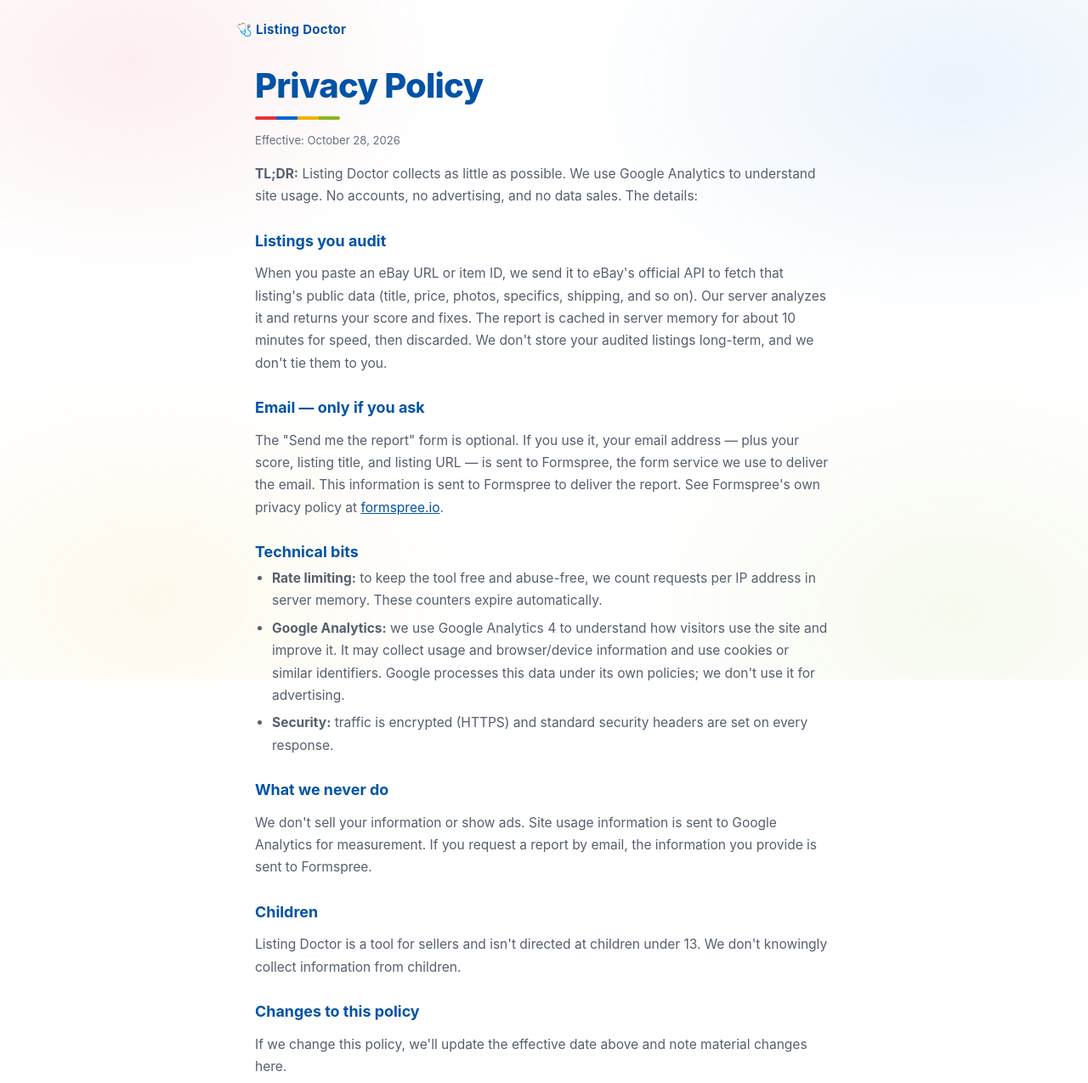
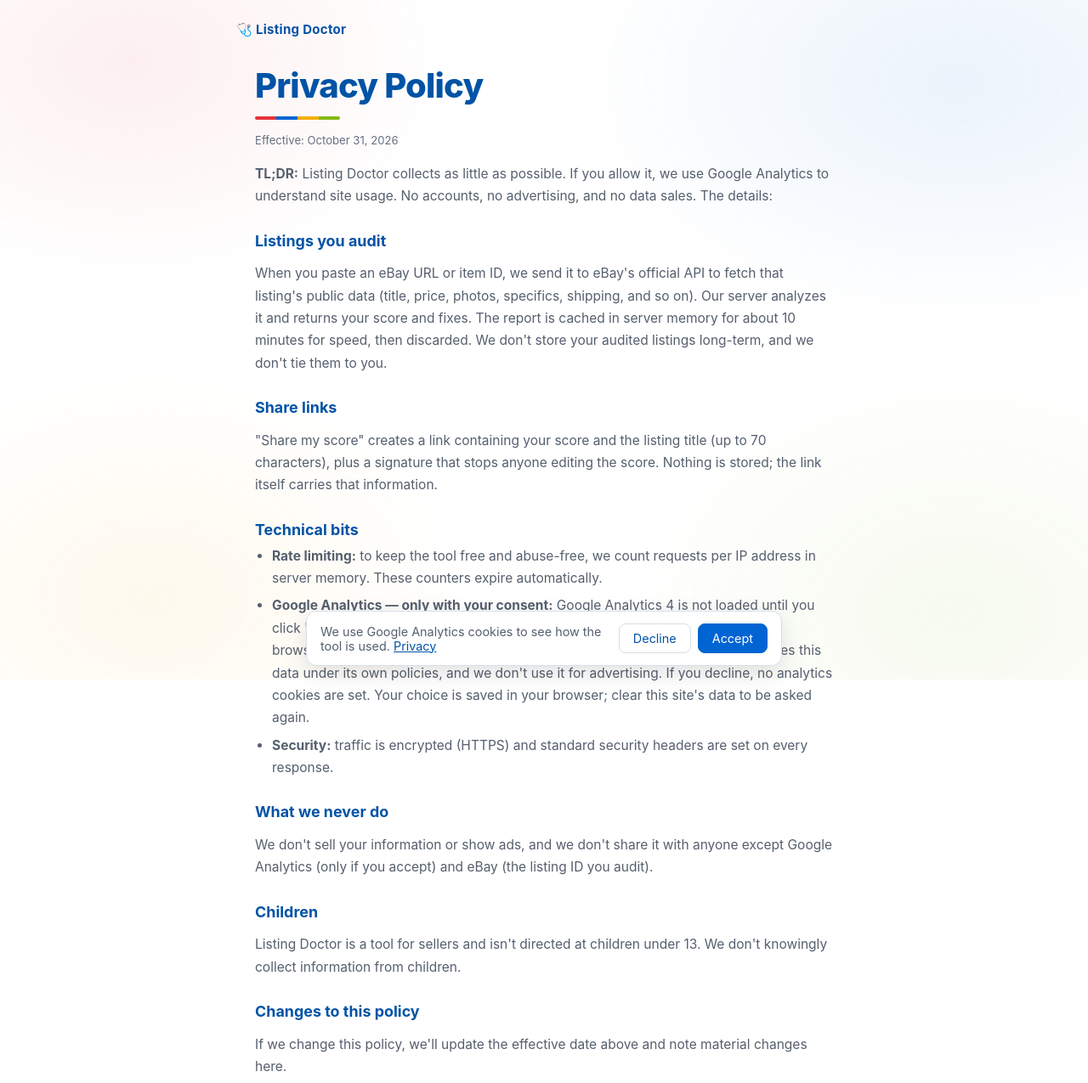
Before and after one commit to themahboob-jpg/listing-doctor, a Flask app: page /privacy in a window 1280 px wide. Shown: the top 1275 px of the page at 85% size. Run offline with Flask 3, Linux system fonts and the light colour scheme.

Commit message:
Fix audit false positives, real listing drafts, consent and share signing
Audit:
- Check item specifics against the listing's own marketplace category tree
  and treat Colour/Farbe/Marke/Modell etc. as their English equivalents
- Stop flagging specs like 128GB, 5G, BH86% as ALL-CAPS; ignore separators
  when counting repeated words
- Compare price + shipping against comparable item + shipping totals
- Only call a seller "established" with 100+ ratings

Fix My Listing:
- Strip emoji and separators from titles; no conflicting condition phrase
- Keep plain "Used" instead of upgrading it to "Used - Good"
- Draft description from the listing's specifics with fill-in prompts
- Reject non-positive prices, surface missing required specifics,
  drop false "trimmed" tip and the tip about the removed form

Site:
- Load Google Analytics only after consent; update privacy policy
  (remove Formspree, describe consent and share links)
- Sign share links so scores can't be forged
- Add HSTS and CSP, robots.txt, small favicon, versioned static caching
- Rate-limit per visitor via CF-Connecting-IP instead of Cloudflare edge IP

Co-Authored-By: Claude Opus 5.5 <noreply@anthropic.com>

```diff
--- a/app.py
+++ b/app.py
@@ -3,6 +3,8 @@
 Run:  python3 app.py   ->  http://localhost:5000
 Env:  EBAY_CLIENT_ID / EBAY_CLIENT_SECRET  (without them the app runs in mock/demo mode)
 """
+import hashlib
+import hmac
 import os
 import time
 
@@ -21,8 +23,17 @@ from share_card import make_score_card
 
 app = Flask(__name__)
 app.config["MAX_CONTENT_LENGTH"] = 32 * 1024
+app.config["SEND_FILE_MAX_AGE_DEFAULT"] = 7 * 24 * 3600  # static URLs carry ?v=
 app.wsgi_app = ProxyFix(app.wsgi_app, x_for=1)
-limiter = Limiter(get_remote_address, app=app,
+
+
+def _client_ip():
+    """Visitor IP behind Cloudflare -> Render. The rightmost X-Forwarded-For hop
+    is a Cloudflare edge shared by many visitors, so prefer CF-Connecting-IP."""
+    return request.headers.get("CF-Connecting-IP") or get_remote_address()
+
+
+limiter = Limiter(_client_ip, app=app,
                   default_limits=["300 per day", "60 per hour"],
                   storage_uri="memory://")
 
@@ -50,15 +61,61 @@ def _security_headers(resp):
     resp.headers.setdefault("X-Content-Type-Options", "nosniff")
     resp.headers.setdefault("X-Frame-Options", "DENY")
     resp.headers.setdefault("Referrer-Policy", "strict-origin-when-cross-origin")
+    resp.headers.setdefault("Strict-Transport-Security", "max-age=31536000")
+    resp.headers.setdefault("Content-Security-Policy", CSP)
     return resp
+
+
+CSP = "; ".join([
+    "default-src 'self'",
+    "script-src 'self' 'unsafe-inline' https://www.googletagmanager.com",
+    "connect-src 'self' https://*.google-analytics.com https://*.analytics.google.com https://www.googletagmanager.com",
+    "img-src 'self' data: https://*.google-analytics.com https://www.googletagmanager.com",
+    "style-src 'self' 'unsafe-inline'",
+    "frame-ancestors 'none'",
+    "base-uri 'self'",
+    "form-action 'self'",
+])
 client = EbayClient()  # reads keys from env; mock mode if absent
 
 # Bump on every deploy — lets us verify which build is live via /api/health.
-APP_VERSION = "2026-10-21-a"
+APP_VERSION = "2026-10-31-a"
 
 # Public base URL of the deployed app (for social share previews).
 # Change if the subdomain/name differs.
 SITE_URL = os.getenv("SITE_URL", "https://tool.mappackfix.com")
+
+# Share links are signed so a score card can't be forged with any number/text.
+SHARE_SECRET = (os.getenv("SHARE_SECRET") or os.getenv("EBAY_CLIENT_SECRET")
+                or "listing-doctor-dev").encode()
+
+
+def _share_sig(score, title):
+    msg = f"{score}|{title}".encode()
+    return hmac.new(SHARE_SECRET, msg, hashlib.sha256).hexdigest()[:20]
+
+
+def _share_query(score, title):
+    title = (title or "").strip()[:70]
+    return urlencode({"s": score, "t": title, "k": _share_sig(score, title)})
+
+
+def _signed_share_args():
+    """(score, title) from a share URL, or None if missing/forged."""
+    try:
+        score = int(request.args.get("s", ""))
+    except (TypeError, ValueError):
+        return None
+    title = (request.args.get("t") or "").strip()[:70]
+    sig = request.args.get("k") or ""
+    if not 0 <= score <= 100 or not hmac.compare_digest(sig, _share_sig(score, title)):
+        return None
+    return score, title
+
+
+@app.context_processor
+def _template_globals():
+    return {"asset_v": APP_VERSION}
 
 
 def _item_brief(item):
@@ -124,10 +181,10 @@ def _item_brief(item):
 
     return {
         "title": item.get("title") or "",
-        "brand": pick("brand"),
-        "model": pick("model", "mpn"),
-        "color": pick("color", "colour"),
-        "size": pick("storage capacity", "storage", "capacity", "size"),
+        "brand": pick("brand", "marke", "marque", "marca"),
+        "model": pick("model", "modell", "modèle", "modello", "modelo", "mpn", "herstellernummer"),
+        "color": pick("color", "colour", "farbe", "couleur", "colore"),
+        "size": pick("storage capacity", "speicherkapazität", "storage", "capacity", "size"),
         "condition": item.get("condition") or "",
         "price": price,
         "price_currency": price_currency,
@@ -163,6 +220,21 @@ def sitemap():
     response = make_response(xml)
     response.headers["Content-Type"] = "application/xml; charset=utf-8"
     return response
+
+
+@app.route("/robots.txt")
+def robots():
+    body = ("User-agent: *\n"
+            "Disallow: /api/\n"
+            "Disallow: /share\n"
+            "\n"
+            "Sitemap: %s/sitemap.xml\n" % SITE_URL)
+    return body, 200, {"Content-Type": "text/plain; charset=utf-8"}
+
+
+@app.route("/favicon.ico")
+def favicon():
+    return app.send_static_file("favicon.png")
 
 
 @app.route("/google50ad9445f7f230d7.html")
@@ -213,7 +285,8 @@ def audit():
             sim = {"prices": [], "count": 0}
             notes.append("Comparable active asking prices could not be retrieved; price positioning was not assessed.")
         try:
-            aspects = client.category_aspects(item.get("categoryId"))
+            aspects = client.category_aspects(item.get("categoryId"),
+                                             item.get("listingMarketplaceId"))
         except Exception:  # noqa: BLE001
             app.logger.warning("category aspects unavailable for item %s", item_id,
                                exc_info=True)
@@ -223,6 +296,7 @@ def audit():
         report["mode"] = got["mode"]
         report["comparables"] = sim["count"]
         report["item_brief"] = _item_brief(item)
+        report["share_url"] = f"{SITE_URL}/share?{_share_query(report['score'], report['title'])}"
         if notes:
             report["note"] = " ".join(notes)
         _cache_set(item_id, report)
@@ -243,6 +317,7 @@ def demo():
     report["mode"] = "demo"
     report["comparables"] = len(MOCK_SIMILAR_PRICES)
     report["item_brief"] = _item_brief(item)
+    report["share_url"] = f"{SITE_URL}/share?{_share_query(report['score'], report['title'])}"
     return jsonify(report)
 
 
@@ -266,14 +341,11 @@ def contact():
 def share():
     """Shareable score page — OG tags point at a generated score card image,
     so the link unfurls with the score on WhatsApp/Facebook/X."""
-    try:
-        score = int(request.args.get("s", ""))
-    except (TypeError, ValueError):
+    args = _signed_share_args()
+    if args is None:
         return redirect("/", 302)
-    if not 0 <= score <= 100:
-        return redirect("/", 302)
-    title = (request.args.get("t") or "").strip()[:70]
-    q = urlencode({"s": score, "t": title})
+    score, title = args
+    q = _share_query(score, title)
     return render_template("share.html", score=score, title=title,
                            img_url=f"{SITE_URL}/share-img?{q}",
                            page_url=f"{SITE_URL}/share?{q}", site_url=SITE_URL)
@@ -283,13 +355,10 @@ def share():
 @limiter.limit("30 per minute")
 def share_img():
     """Render the 1200x630 score card PNG on the fly (nothing stored)."""
-    try:
-        score = int(request.args.get("s", ""))
-    except (TypeError, ValueError):
-        return jsonify({"error": "bad score"}), 400
-    if not 0 <= score <= 100:
-        return jsonify({"error": "bad score"}), 400
-    title = (request.args.get("t") or "").strip()[:70]
+    args = _signed_share_args()
+    if args is None:
+        return jsonify({"error": "bad share link"}), 400
+    score, title = args
     resp = make_response(make_score_card(score, title))
     resp.headers["Content-Type"] = "image/png"
     resp.headers["Cache-Control"] = "public, max-age=86400"
--- a/static/style.css
+++ b/static/style.css
@@ -523,3 +523,22 @@ footer{border-top:3px solid transparent;border-image:var(--ebay-stripe) 1;paddin
     transition-duration:.01ms!important;
   }
 }
+
+/* ---- analytics consent banner ---- */
+.consent{
+  position:fixed; left:16px; right:16px; bottom:16px; z-index:50;
+  max-width:560px; margin:0 auto; padding:14px 16px;
+  display:flex; flex-wrap:wrap; align-items:center; gap:10px 16px;
+  background:var(--card); color:var(--muted);
+  border:1px solid var(--border); border-radius:12px;
+  box-shadow:0 8px 28px rgba(0,0,0,.12); font-size:.9rem;
+}
+.consent[hidden]{display:none}
+.consent p{margin:0; flex:1 1 240px}
+.consent a{color:var(--ebay-blue-ink)}
+.consent-actions{display:flex; gap:8px}
+.consent button{
+  font:inherit; padding:8px 16px; border-radius:8px; cursor:pointer;
+  border:1px solid var(--border); background:var(--card); color:var(--text);
+}
+.consent .consent-yes{background:var(--ebay-blue); border-color:var(--ebay-blue); color:#fff}
--- /dev/null
+++ b/templates/_analytics.html
@@ -0,0 +1,36 @@
+<!-- Google Analytics loads only after the visitor accepts (GDPR / UK GDPR). -->
+<div id="consent" class="consent" hidden>
+  <p>We use Google Analytics cookies to see how the tool is used. <a href="/privacy">Privacy</a></p>
+  <div class="consent-actions">
+    <button type="button" id="consent-no" class="consent-no">Decline</button>
+    <button type="button" id="consent-yes" class="consent-yes">Accept</button>
+  </div>
+</div>
+<script>
+(function () {
+  var KEY = 'ld-consent';
+  function get() { try { return localStorage.getItem(KEY); } catch (e) { return null; } }
+  function set(v) { try { localStorage.setItem(KEY, v); } catch (e) {} }
+  function loadGA() {
+    window.dataLayer = window.dataLayer || [];
+    window.gtag = function () { dataLayer.push(arguments); };
+    gtag('js', new Date());
+    gtag('config', 'G-GWC4V0GF0F');
+    var s = document.createElement('script');
+    s.async = true;
+    s.src = 'https://www.googletagmanager.com/gtag/js?id=G-GWC4V0GF0F';
+    document.head.appendChild(s);
+  }
+  var box = document.getElementById('consent');
+  var choice = get();
+  if (choice === 'yes') { loadGA(); return; }
+  if (choice === 'no') return;
+  box.hidden = false;
+  document.getElementById('consent-yes').addEventListener('click', function () {
+    set('yes'); box.hidden = true; loadGA();
+  });
+  document.getElementById('consent-no').addEventListener('click', function () {
+    set('no'); box.hidden = true;
+  });
+})();
+</script>
--- a/templates/privacy.html
+++ b/templates/privacy.html
@@ -5,16 +5,8 @@
 <meta name="viewport" content="width=device-width, initial-scale=1.0">
 <title>Privacy Policy — Listing Doctor</title>
 <meta name="description" content="How Listing Doctor handles your data: what we collect, what we don't, and why.">
-<link rel="icon" type="image/png" href="/static/logo.png">
-<link rel="stylesheet" href="/static/style.css">
-<!-- Google tag (gtag.js) -->
-<script async src="https://www.googletagmanager.com/gtag/js?id=G-GWC4V0GF0F"></script>
-<script>
-  window.dataLayer = window.dataLayer || [];
-  function gtag(){dataLayer.push(arguments);}
-  gtag('js', new Date());
-  gtag('config', 'G-GWC4V0GF0F');
-</script>
+<link rel="icon" type="image/png" href="/static/favicon.png">
+<link rel="stylesheet" href="/static/style.css?v={{ asset_v }}">
 </head>
 <body>
 <div class="bg-glow"></div>
@@ -22,20 +14,20 @@
   <a class="logo" href="/" aria-label="Listing Doctor — back to homepage">🩺 <span>Listing Doctor</span></a>
   <main class="page">
     <h1>Privacy Policy</h1>
-    <p class="updated">Effective: October 28, 2026</p>
-    <p><strong>TL;DR:</strong> Listing Doctor collects as little as possible. We use Google Analytics to understand site usage. No accounts, no advertising, and no data sales. The details:</p>
+    <p class="updated">Effective: October 31, 2026</p>
+    <p><strong>TL;DR:</strong> Listing Doctor collects as little as possible. If you allow it, we use Google Analytics to understand site usage. No accounts, no advertising, and no data sales. The details:</p>
     <h2>Listings you audit</h2>
     <p>When you paste an eBay URL or item ID, we send it to eBay's official API to fetch that listing's public data (title, price, photos, specifics, shipping, and so on). Our server analyzes it and returns your score and fixes. The report is cached in server memory for about 10 minutes for speed, then discarded. We don't store your audited listings long-term, and we don't tie them to you.</p>
-    <h2>Email — only if you ask</h2>
-    <p>The "Send me the report" form is optional. If you use it, your email address — plus your score, listing title, and listing URL — is sent to Formspree, the form service we use to deliver the email. This information is sent to Formspree to deliver the report. See Formspree's own privacy policy at <a href="https://formspree.io/" target="_blank" rel="noopener">formspree.io</a>.</p>
+    <h2>Share links</h2>
+    <p>"Share my score" creates a link containing your score and the listing title (up to 70 characters), plus a signature that stops anyone editing the score. Nothing is stored; the link itself carries that information.</p>
     <h2>Technical bits</h2>
     <ul>
       <li><strong>Rate limiting:</strong> to keep the tool free and abuse-free, we count requests per IP address in server memory. These counters expire automatically.</li>
-      <li><strong>Google Analytics:</strong> we use Google Analytics 4 to understand how visitors use the site and improve it. It may collect usage and browser/device information and use cookies or similar identifiers. Google processes this data under its own policies; we don't use it for advertising.</li>
+      <li><strong>Google Analytics — only with your consent:</strong> Google Analytics 4 is not loaded until you click "Accept" on the cookie notice. If you accept, it may collect usage and browser/device information and use cookies or similar identifiers; Google processes this data under its own policies, and we don't use it for advertising. If you decline, no analytics cookies are set. Your choice is saved in your browser; clear this site's data to be asked again.</li>
       <li><strong>Security:</strong> traffic is encrypted (HTTPS) and standard security headers are set on every response.</li>
     </ul>
     <h2>What we never do</h2>
-    <p>We don't sell your information or show ads. Site usage information is sent to Google Analytics for measurement. If you request a report by email, the information you provide is sent to Formspree.</p>
+    <p>We don't sell your information or show ads, and we don't share it with anyone except Google Analytics (only if you accept) and eBay (the listing ID you audit).</p>
     <h2>Children</h2>
     <p>Listing Doctor is a tool for sellers and isn't directed at children under 13. We don't knowingly collect information from children.</p>
     <h2>Changes to this policy</h2>
@@ -45,5 +37,6 @@
   </main>
   <footer>Made for sellers 📦 · Listing Doctor<br><a href="/about">About</a> · <a href="/privacy">Privacy</a> · <a href="/contact">Contact</a></footer>
 </div>
+{% include "_analytics.html" %}
 </body>
 </html>
--- a/templates/share.html
+++ b/templates/share.html
@@ -16,8 +16,8 @@
 <meta name="twitter:description" content="Is YOUR eBay listing losing sales? Get a free 0–100 audit — no signup.">
 <meta name="twitter:image" content="{{ img_url }}">
 <meta http-equiv="refresh" content="2;url=/">
-<link rel="icon" type="image/png" href="/static/logo.png">
-<link rel="stylesheet" href="/static/style.css">
+<link rel="icon" type="image/png" href="/static/favicon.png">
+<link rel="stylesheet" href="/static/style.css?v={{ asset_v }}">
 </head>
 <body>
 <div class="bg-glow"></div>
```
Also changed, not shown: analyzer.py (+64 -14 lines), ebay_client.py (+27 -8 lines), generator.py (+82 -21 lines), templates/about.html (+3 -10 lines), templates/contact.html (+3 -10 lines), templates/index.html (+9 -13 lines), tests/test_fixes.py (added, +134 -0 lines), static/favicon.png (added).
